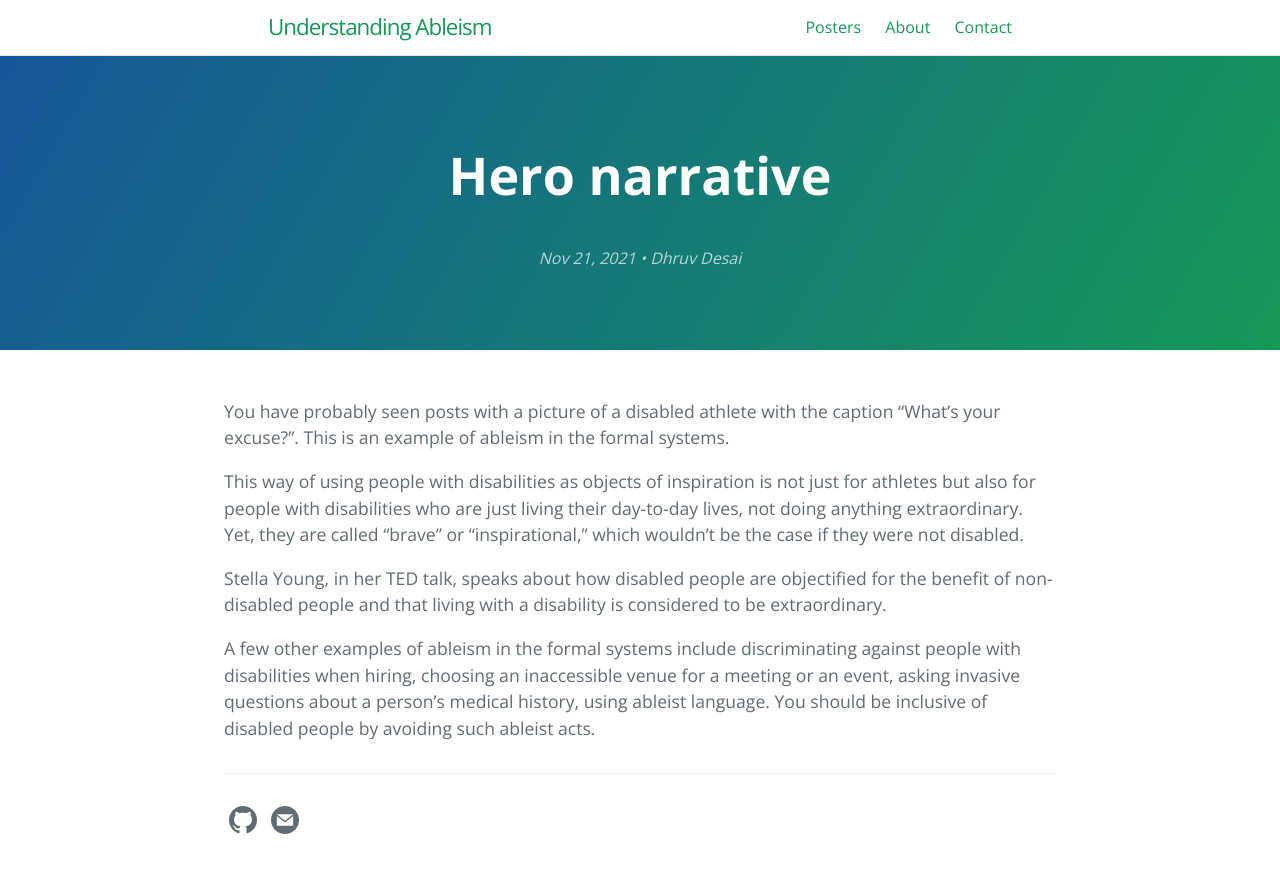
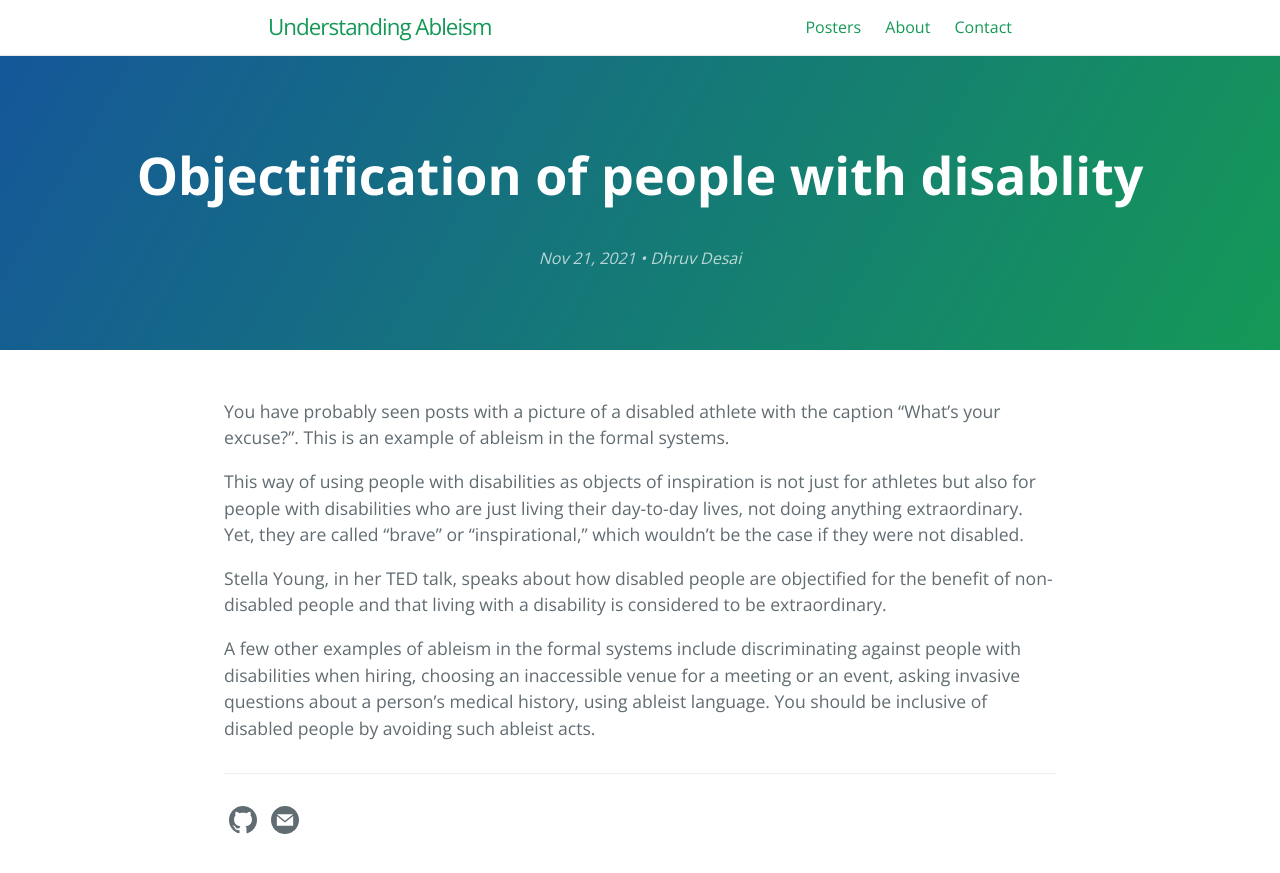
Before and after one commit to Group-8-itd/Group-8-itd.github.io, a Jekyll site: the page built from _posts/2021-11-21-Hero-narrative.md, in a window 1280 px wide. Shown: the top 873 px of the page. Built offline with Jekyll 4.4.1, drawn with Linux system fonts in a browser that asks for light colours.

Commit message:
Updated the posts

```diff
--- a/_posts/2021-11-21-Hero-narrative.md
+++ b/_posts/2021-11-21-Hero-narrative.md
@@ -1,6 +1,6 @@
 ---
 layout: post
-title:  "Hero narrative"
+title:  "Objectification of people with disablity"
 date:   2021-11-21 13:10:04 +0530
 categories: jekyll update
 author: "Dhruv Desai"
```
